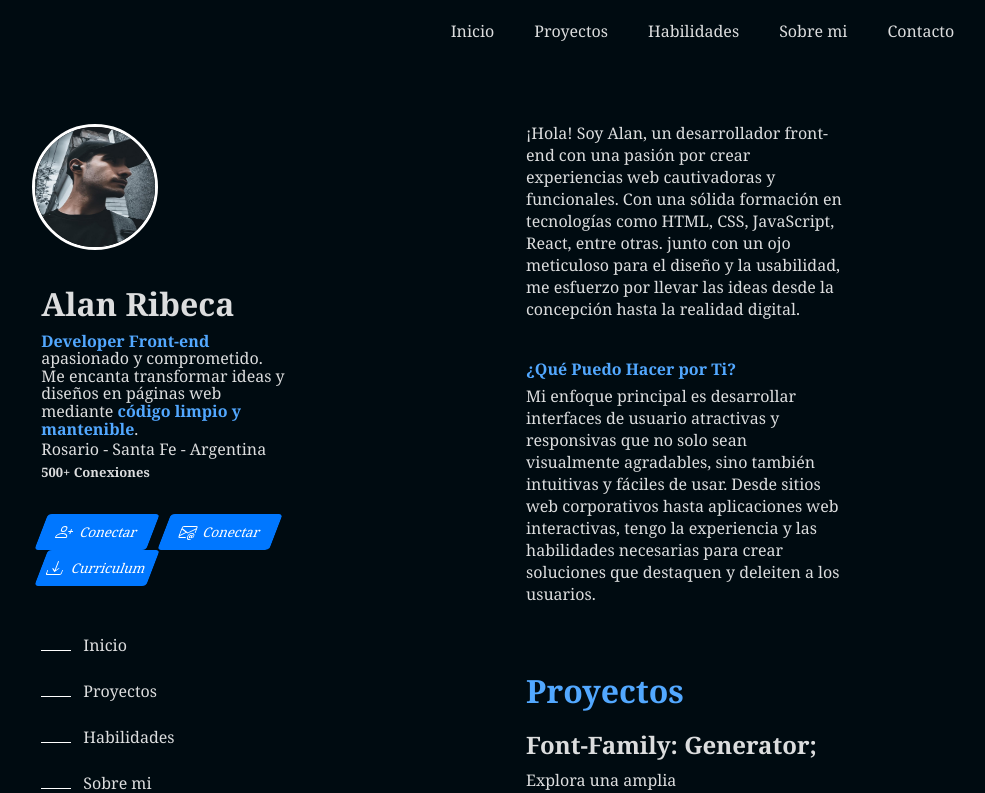
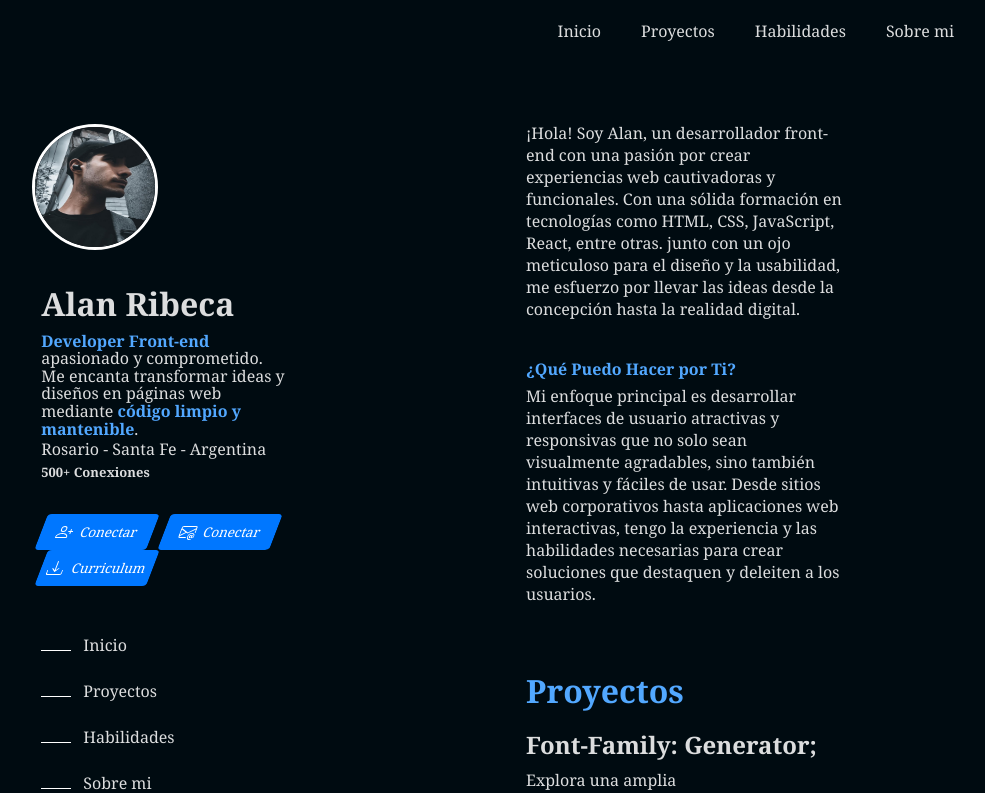
Before and after one commit to stivcode21/Colaboracion-Portafolio, a React (Vite) app: page / in a window 1280 px wide. Shown: the top 793 px of the page, without its empty margins (194-1179 px from the left). Built offline with nearby package versions, Linux system fonts and the light colour scheme.

Commit message:
terminando los enlaces dentro de la pag

```diff
--- a/src/components/header/Header.jsx
+++ b/src/components/header/Header.jsx
@@ -21,11 +21,8 @@ export const Header = () => {
             <li className="liHeader">
               <a href="#habilidades"> Habilidades </a>
             </li>
-            <li className="liHeader">
+            <li className="liHeader sobreMi">
               <a href="#sobreMi"> Sobre mi </a>
-            </li>
-            <li className="liHeader contacto">
-              <a href="#"> Contacto</a>
             </li>
           </ul>
         </nav>
--- a/src/components/header/header.scss
+++ b/src/components/header/header.scss
@@ -29,7 +29,7 @@
         color: inherit;
       }
     }
-    .contacto {
+    .sobreMi {
       margin-right: 0px;
       padding-right: 0px;
     }
--- a/src/components/presentacion/Botones.jsx
+++ b/src/components/presentacion/Botones.jsx
@@ -3,7 +3,7 @@ export const Botones = () => {
   return (
     <>
       <div className="botones">
-        <a href="https://www.linkedin.com/in/alanribeca13/" target="_blank">
+        <a href="https://wa.me/+543402483866" target="_blank">
           <button className="btnContacto">
             <span className="btnContent">
               <svg
--- a/src/components/sobreMi/sobreMi.scss
+++ b/src/components/sobreMi/sobreMi.scss
@@ -1,6 +1,6 @@
 .sobreMi {
   padding-left: 1rem;
-  margin-left: 5rem;
+  margin: 0 0 9.2rem 5rem;
 
   .titleSobreMi {
     text-align: center;
--- a/src/components/tecnologias/tecnologias.scss
+++ b/src/components/tecnologias/tecnologias.scss
@@ -1,11 +1,6 @@
 .tecnologias {
-
-  #habilidades {
-    scroll-margin-top: 200px;
-  }
-
   padding-left: 1rem;
-  margin-left: 5rem;
+  margin: 1rem 0 9rem 5rem;
 
   .h3 {
     text-align: center;
```
